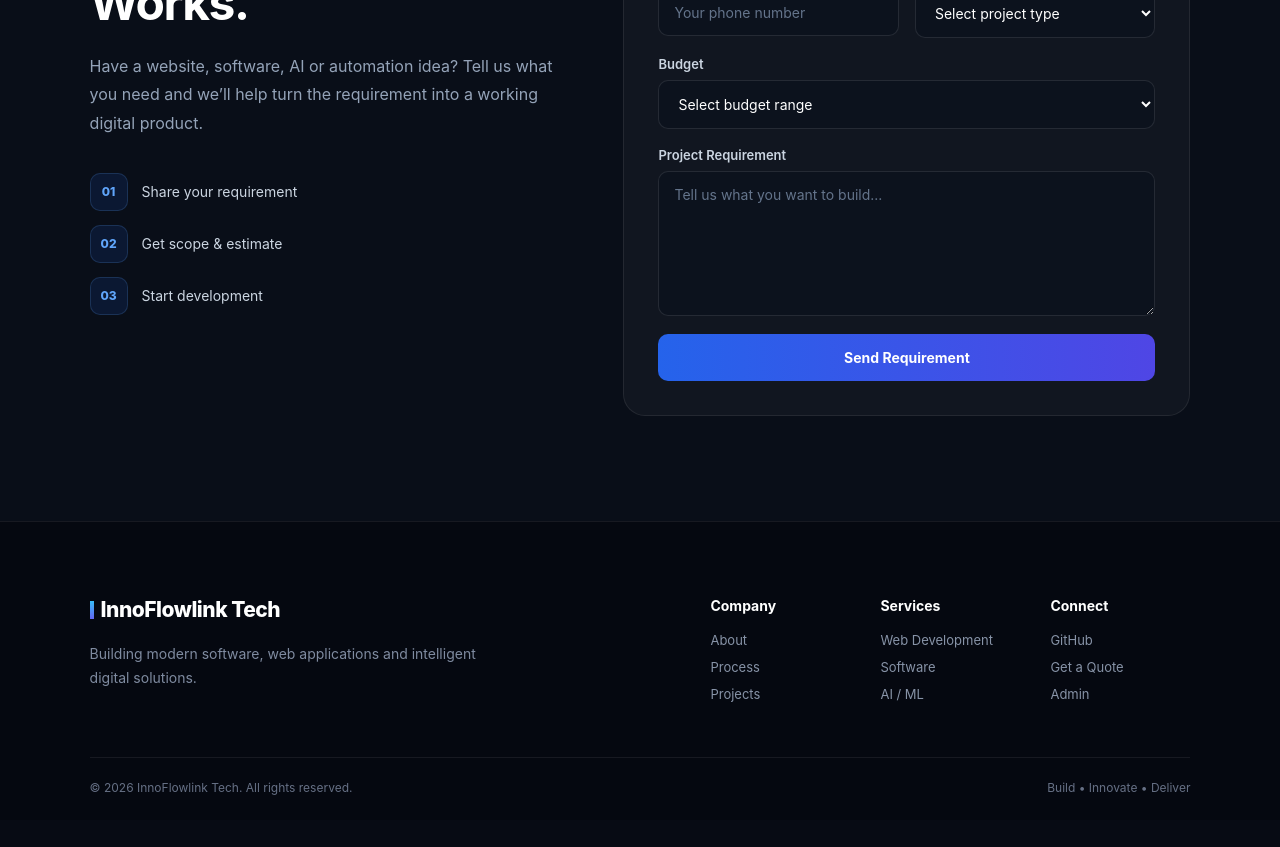
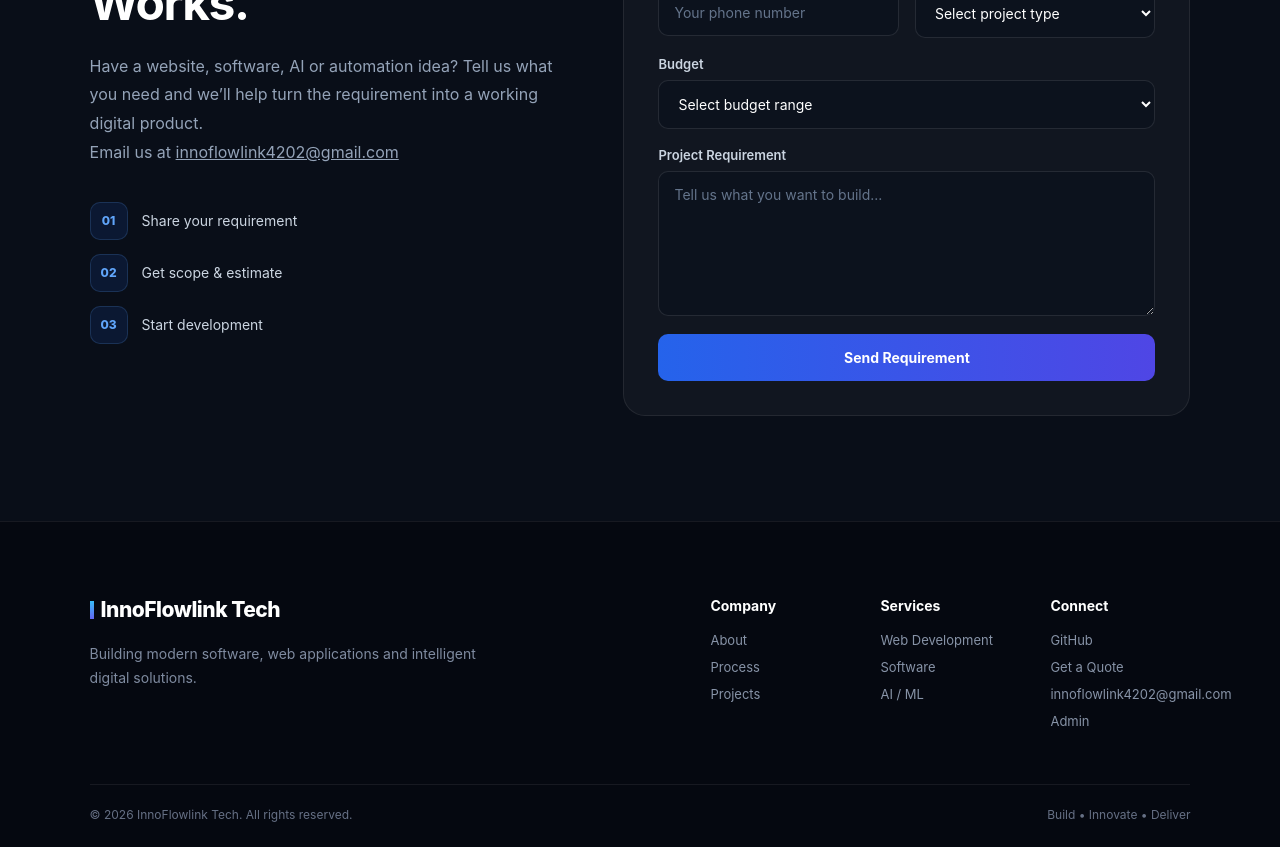
Before and after one commit to InnoFlowlink-Tech/innoflowlink-tech, a React (Vite) app: page / in a window 1280 px wide. Shown: the part 6860-7707 px from the top of the page. Before the commit the page ends 7680 px from the top, so only its background shows below. Built offline with nearby package versions, Linux system fonts and the light colour scheme.

Commit message:
Add official InnoFlowlink contact email

```diff
--- a/src/App.jsx
+++ b/src/App.jsx
@@ -424,6 +424,13 @@
                 digital product.
               </p>
 
+              <p className="contact-text">
+                Email us at{" "}
+                <a href="mailto:innoflowlink4202@gmail.com">
+                  innoflowlink4202@gmail.com
+                </a>
+              </p>
+
               <div className="contact-points">
                 <div>
                   <span>01</span>
@@ -632,6 +639,10 @@
 
               <a href="#contact">
                 Get a Quote
+              </a>
+
+              <a href="mailto:innoflowlink4202@gmail.com">
+                innoflowlink4202@gmail.com
               </a>
 
               <a href="#admin">
```
